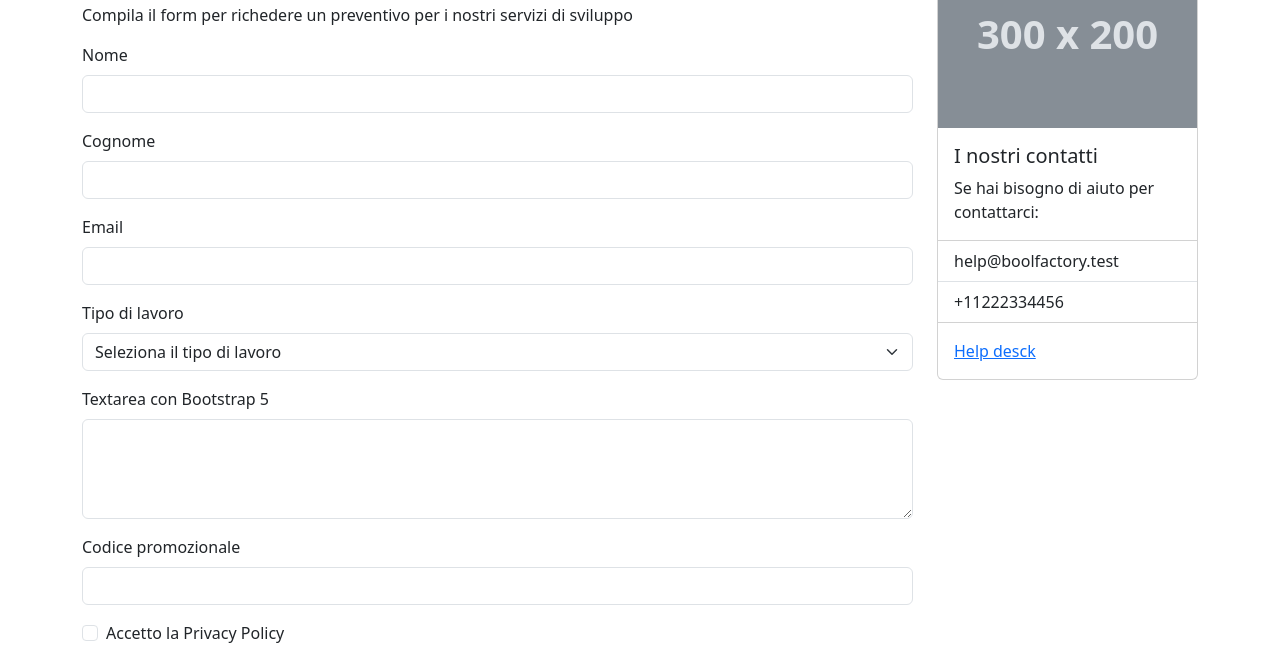
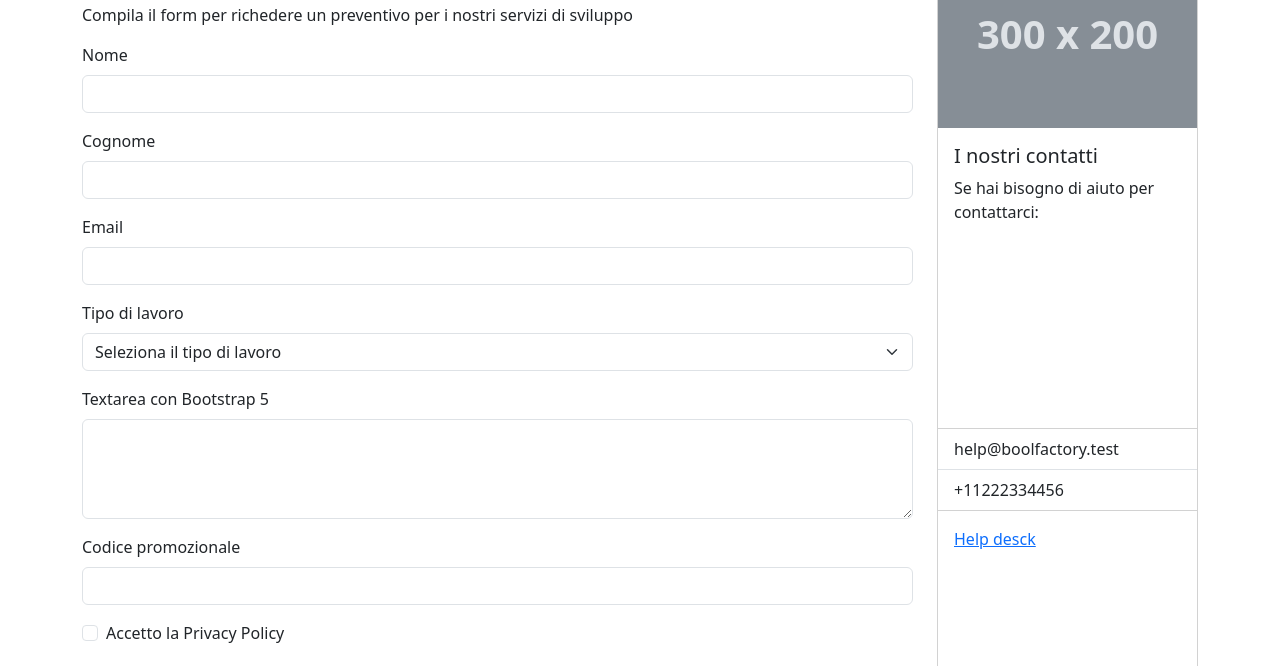
Before and after one commit to AmerigoBovo97/bootstrap-preventivo, a plain HTML site: page index.html in a window 1280 px wide. Shown: the part 117-783 px from the top of the page. Drawn offline with nearby package versions, Linux system fonts and the light colour scheme.

Commit message:
fix: html contact cards

```diff
--- a/index.html
+++ b/index.html
@@ -113,8 +113,8 @@
 
                 </div>
 
-                <div class="col col-xl-3"> <!-- caontacts card -->
-                    <div class="card">
+                <div class="col col-xl-3 d-flex justify-content-end"> <!-- caontacts card -->
+                    <div class="card" style="width: 18rem;">
                         <svg class="bd-placeholder-img card-img-top fw-bold fs-1" width="100%" height="180" xmlns="http://www.w3.org/2000/svg" role="img" aria-label="Placeholder: Image cap" preserveAspectRatio="xMidYMid slice" focusable="false">
                             <title>Placeholder</title>
                             <rect width="100%" height="100%" fill="#868e96"></rect>
--- a/js/main.js
+++ b/js/main.js
@@ -229,7 +229,7 @@ myForm.addEventListener("submit", function(event){
 })
 
 
-// replace every character with his upper case
+// replace every character with his upper case version
 userPromoCode.addEventListener("input", function(){
     userPromoCode.value = userPromoCode.value.toUpperCase();
 })
```
